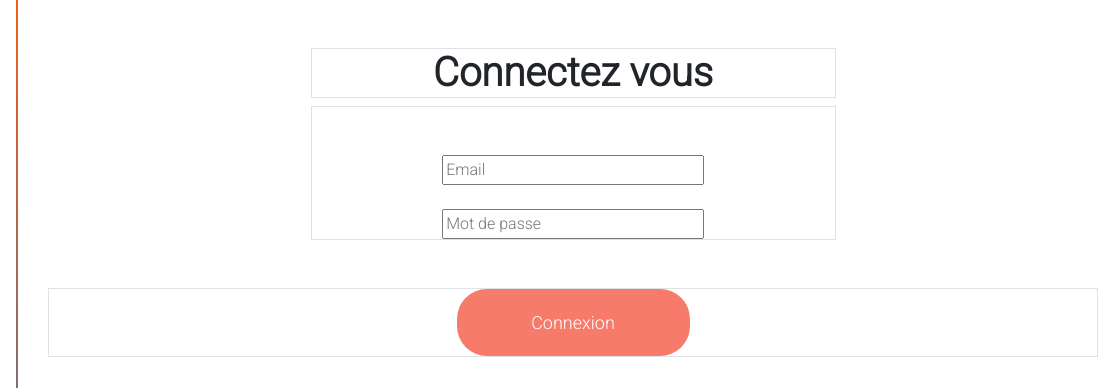
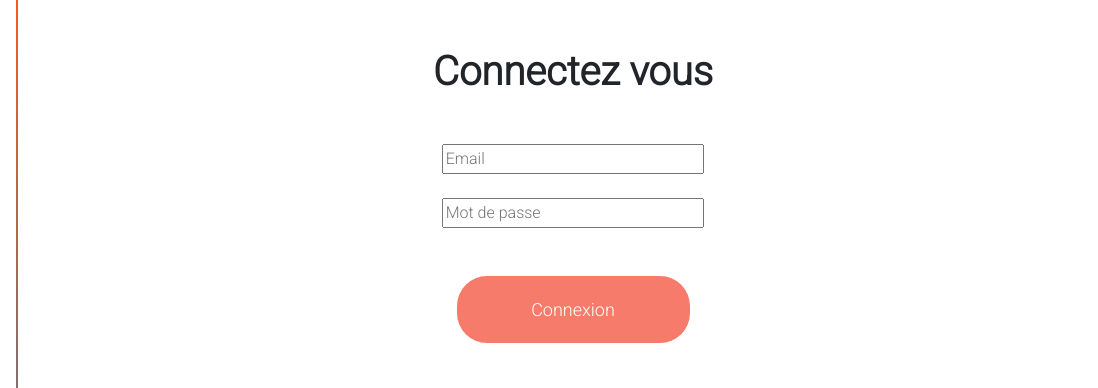
Before and after one commit to Haroun-Islem/mamorpho_front, a website: page connect.html in a window 1280 px wide. Shown: the top 388 px of the page, 182-1280 px from the left. Drawn offline with nearby package versions, Linux system fonts and the light colour scheme.

Commit message:
up front

```diff
--- a/connect.html
+++ b/connect.html
@@ -29,10 +29,10 @@
     <section class="">
     <div class=""data-aos="zoom-in">
         <div class="w-50 m-auto mt-5">
-            <h1 class="text-center mt-5 border fw-bolder">Connectez vous</h1>
+            <h1 class="text-center mt-5 fw-bolder">Connectez vous</h1>
         </div>
         <form>
-            <div class="border w-50 m-auto d-block text-center">
+            <div class="w-50 m-auto d-block text-center">
                 <div class="mt-5">
                     <input type="email" placeholder="Email" class="w-50 m-auto" value="" name="email" required>
                 </div>
@@ -40,7 +40,7 @@
                     <input type="password" placeholder="Mot de passe" class="w-50 m-auto" value="" name="password" required>
                 </div>
             </div>
-            <div class="border text-center mt-5">
+            <div class="text-center mt-5">
                 <button class="button-1"><a href="" class="text-white" style="font-size: 18px;">Connexion</a></button>
             </div>
         </form>
```
